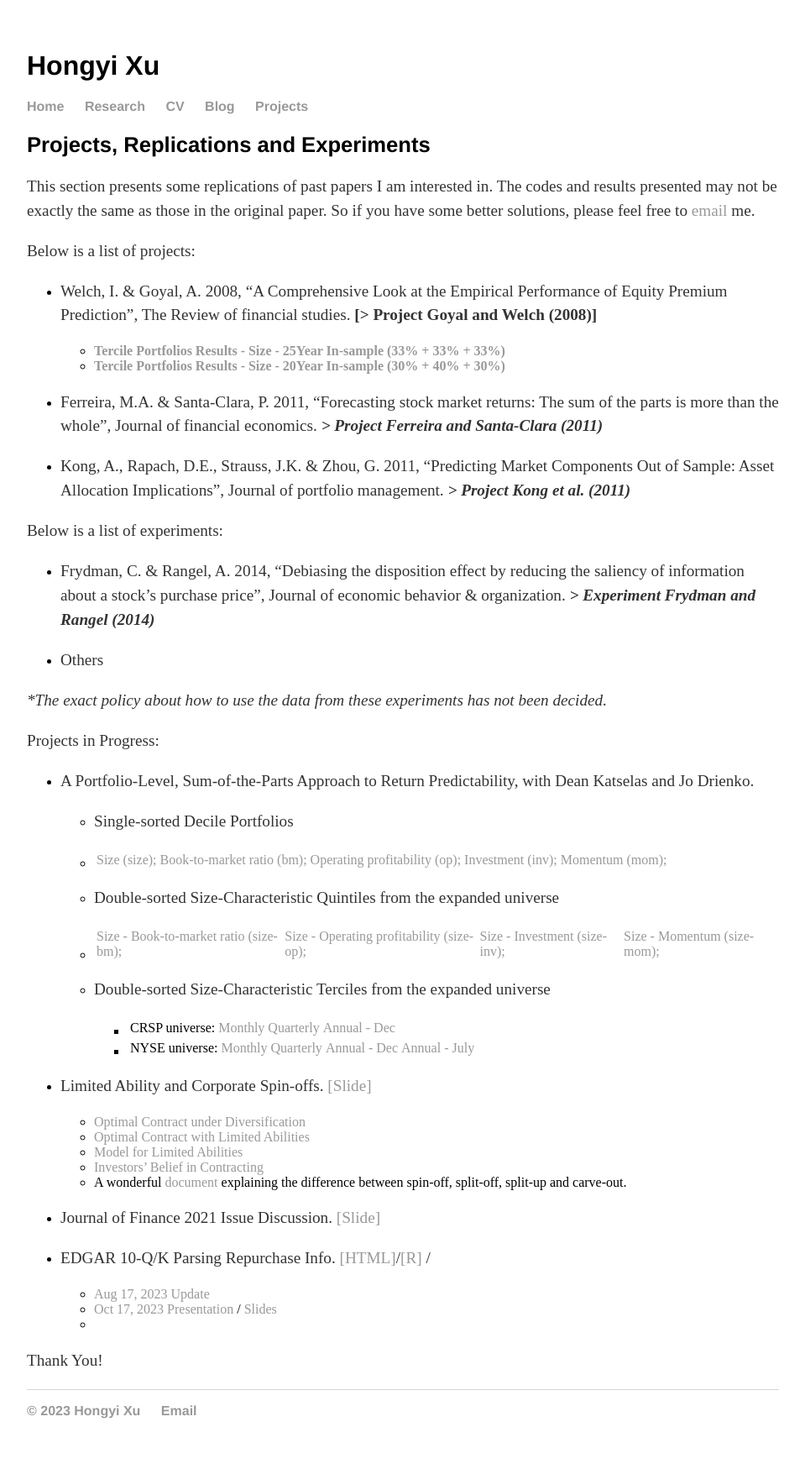
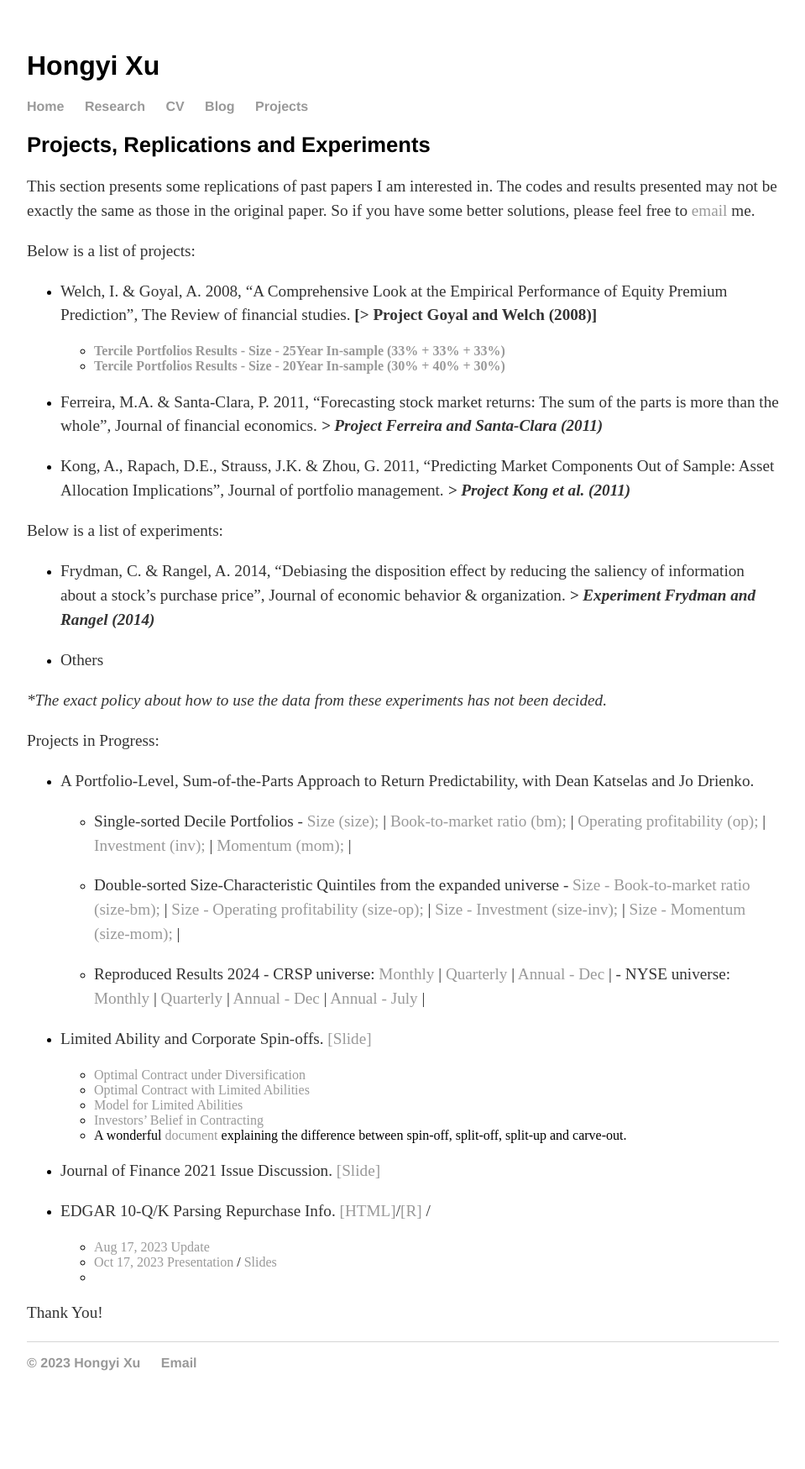
Before and after one commit to hongyileoxu/hongyileoxu.github.io, a Jekyll site: the page built from projects/index.md, in a window 1280 px wide. Shown: the whole page at 84% size, without its empty margins (160-1119 px from the left). Built offline with Jekyll 4.4.1, drawn with Linux system fonts in a browser that asks for light colours; after the commit the page ends 1692 px from its top, so only the background shows below that.

Commit message:
Update index.md

```diff
--- a/projects/index.md
+++ b/projects/index.md
@@ -29,17 +29,14 @@ Projects in Progress:
 - A Portfolio-Level, Sum-of-the-Parts Approach to Return Predictability, with Dean Katselas and Jo Drienko.
 
     - Single-sorted Decile Portfolios
-
-	- | [Size (size);](https://hongyileoxu.github.io/research/Xu_et_al_2022/Deciles/Xu_2022_v4.1_Deciles_Size.html) | [Book-to-market ratio (bm);](https://hongyileoxu.github.io/research/Xu_et_al_2022/Deciles/Xu_2022_v4.1_Deciles_bm.html) | [Operating profitability (op);](https://hongyileoxu.github.io/research/Xu_et_al_2022/Deciles/Xu_2022_v4.1_Deciles_op.html) | [Investment (inv);](https://hongyileoxu.github.io/research/Xu_et_al_2022/Deciles/Xu_2022_v4.1_Deciles_Inv.html) | [Momentum (mom);](https://hongyileoxu.github.io/research/Xu_et_al_2022/Deciles/Xu_2022_v4.1_Deciles_mom.html) |
+    	- [Size (size);](https://hongyileoxu.github.io/research/Xu_et_al_2022/Deciles/Xu_2022_v4.1_Deciles_Size.html) | [Book-to-market ratio (bm);](https://hongyileoxu.github.io/research/Xu_et_al_2022/Deciles/Xu_2022_v4.1_Deciles_bm.html) | [Operating profitability (op);](https://hongyileoxu.github.io/research/Xu_et_al_2022/Deciles/Xu_2022_v4.1_Deciles_op.html) | [Investment (inv);](https://hongyileoxu.github.io/research/Xu_et_al_2022/Deciles/Xu_2022_v4.1_Deciles_Inv.html) | [Momentum (mom);](https://hongyileoxu.github.io/research/Xu_et_al_2022/Deciles/Xu_2022_v4.1_Deciles_mom.html) |
 
     - Double-sorted Size-Characteristic Quintiles from the expanded universe
+    	- [Size - Book-to-market ratio (size-bm);](https://hongyileoxu.github.io/research/Xu_et_al_2022/DoubleQuintiles/Xu_2022_v4.1_DoubleQuintiles_size_bm3.html) | [Size - Operating profitability (size-op);](https://hongyileoxu.github.io/research/Xu_et_al_2022/DoubleQuintiles/Xu_2022_v4.1_DoubleQuintiles_size_op3.html) | [Size - Investment (size-inv);](https://hongyileoxu.github.io/research/Xu_et_al_2022/DoubleQuintiles/Xu_2022_v4.1_DoubleQuintiles_size_inv3.html) | [Size - Momentum (size-mom);](https://hongyileoxu.github.io/research/Xu_et_al_2022/DoubleQuintiles/Xu_2022_v4.1_DoubleQuintiles_size_mom3.html) |
 
-	- | [Size - Book-to-market ratio (size-bm);](https://hongyileoxu.github.io/research/Xu_et_al_2022/DoubleQuintiles/Xu_2022_v4.1_DoubleQuintiles_size_bm3.html) | [Size - Operating profitability (size-op);](https://hongyileoxu.github.io/research/Xu_et_al_2022/DoubleQuintiles/Xu_2022_v4.1_DoubleQuintiles_size_op3.html) | [Size - Investment (size-inv);](https://hongyileoxu.github.io/research/Xu_et_al_2022/DoubleQuintiles/Xu_2022_v4.1_DoubleQuintiles_size_inv3.html) | [Size - Momentum (size-mom);](https://hongyileoxu.github.io/research/Xu_et_al_2022/DoubleQuintiles/Xu_2022_v4.1_DoubleQuintiles_size_mom3.html) |
-
-    - Double-sorted Size-Characteristic Terciles from the expanded universe
-
-      - CRSP universe: | [Monthly](https://hongyileoxu.github.io/research/Xu_et_al_2022/CRSP_2024/Xu_2023_v4.4_AllfirmsPorts_reproduced_monthly.html) | [Quarterly](https://hongyileoxu.github.io/research/Xu_et_al_2022/CRSP_2024/Xu_2023_v4.3_AllfirmsPorts_reproduced_quarterly.html) | [Annual - Dec](https://hongyileoxu.github.io/research/Xu_et_al_2022/CRSP_2024/Xu_2023_v4.4_AllfirmsPorts_reproduced_annual.html) |
-      - NYSE universe: | [Monthly](https://hongyileoxu.github.io/research/Xu_et_al_2022/NYSE_2024/Xu_2023_v4.4_NYSE_reproduced_monthly.html) | [Quarterly](https://hongyileoxu.github.io/research/Xu_et_al_2022/NYSE_2024/Xu_2023_v4.4_NYSE_reproduced_quarterly.html) | [Annual - Dec](https://hongyileoxu.github.io/research/Xu_et_al_2022/NYSE_2024/Xu_2023_v4.4_NYSE_reproduced_annualDec.html) | [Annual - July](https://hongyileoxu.github.io/research/Xu_et_al_2022/NYSE_2024/Xu_2023_v4.4_NYSE_reproduced_annualJuly.html) |
+    - Reproduced Results 2024
+    	- CRSP universe: [Monthly](https://hongyileoxu.github.io/research/Xu_et_al_2022/CRSP_2024/Xu_2023_v4.4_AllfirmsPorts_reproduced_monthly.html) | [Quarterly](https://hongyileoxu.github.io/research/Xu_et_al_2022/CRSP_2024/Xu_2023_v4.3_AllfirmsPorts_reproduced_quarterly.html) | [Annual - Dec](https://hongyileoxu.github.io/research/Xu_et_al_2022/CRSP_2024/Xu_2023_v4.4_AllfirmsPorts_reproduced_annual.html) |
+     	- NYSE universe: [Monthly](https://hongyileoxu.github.io/research/Xu_et_al_2022/NYSE_2024/Xu_2023_v4.4_NYSE_reproduced_monthly.html) | [Quarterly](https://hongyileoxu.github.io/research/Xu_et_al_2022/NYSE_2024/Xu_2023_v4.4_NYSE_reproduced_quarterly.html) | [Annual - Dec](https://hongyileoxu.github.io/research/Xu_et_al_2022/NYSE_2024/Xu_2023_v4.4_NYSE_reproduced_annualDec.html) | [Annual - July](https://hongyileoxu.github.io/research/Xu_et_al_2022/NYSE_2024/Xu_2023_v4.4_NYSE_reproduced_annualJuly.html) |
 
 
 -  Limited Ability and Corporate Spin-offs. [[Slide]](https://hongyileoxu.github.io/research/TCP_Project/Corporate_Spinoff_v2.pdf)
```
